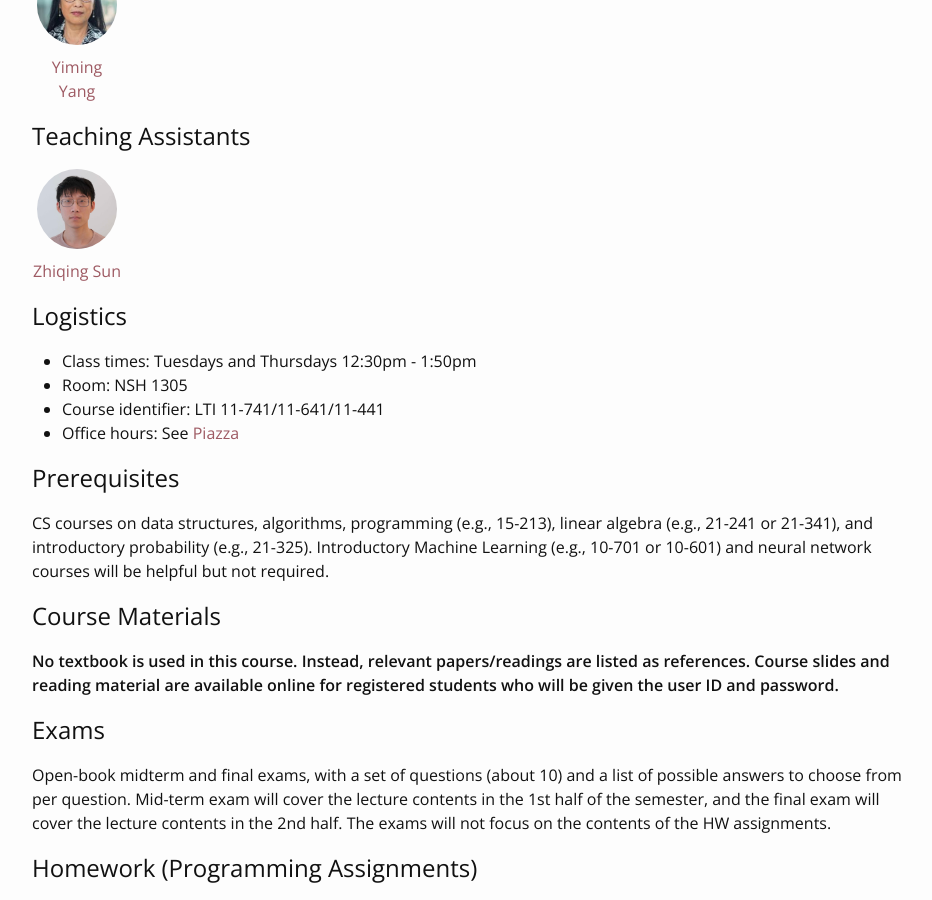
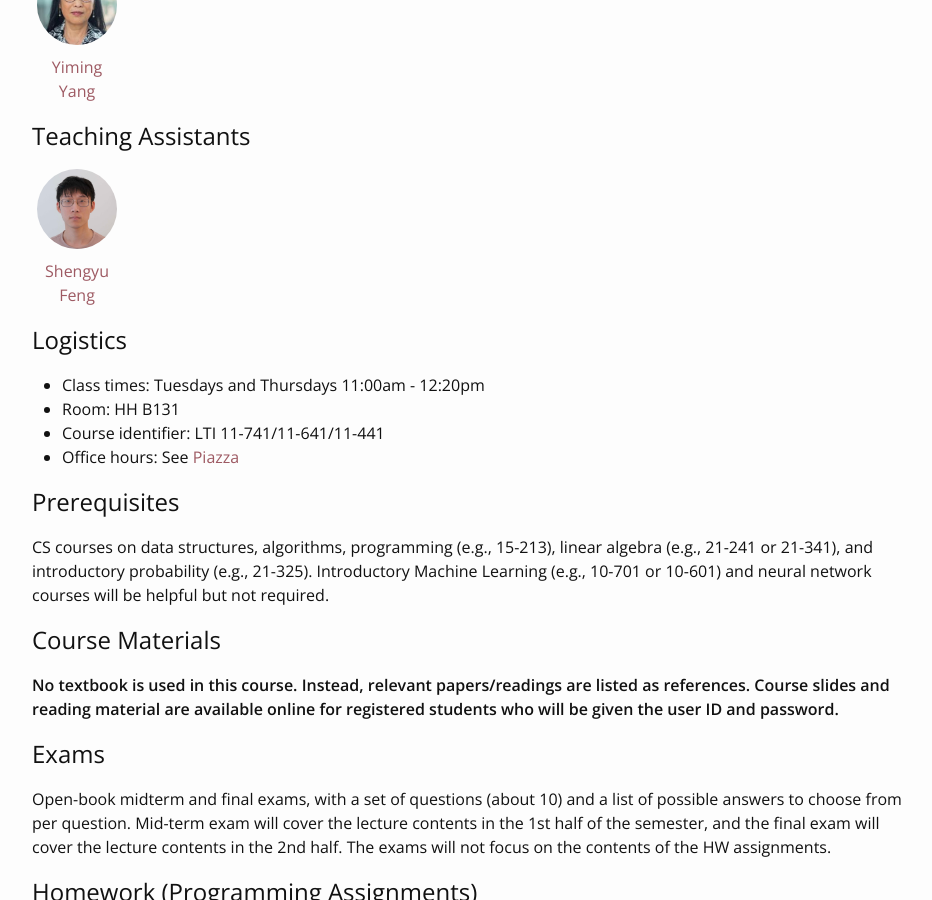
Before and after one commit to cmu-ml-graph-2024f/f2024, a Jekyll site: the page built from index.md, in a window 1280 px wide and 900 px high, scrolled down 510 px. Shown: the whole window, without its empty margins (173-1105 px from the left). Built offline with Jekyll 4.4.1, drawn with Linux system fonts in a browser that asks for light colours; nearby versions of some CDN libraries.

Commit message:
Update course_info.yml

```diff
--- a/_data/course_info.yml
+++ b/_data/course_info.yml
@@ -12,8 +12,8 @@ exams: Open-book midterm and final exams, with a set of questions (about 10) and
 course_semester: "Fall 2024"
 course_dept: LTI
 course_num: 11-741/11-641/11-441
-classes: Tuesdays and Thursdays 12:30pm - 1:50pm
-room: NSH 1305
+classes: Tuesdays and Thursdays 11:00am - 12:20pm
+room: HH B131
 office_hours: See <a href="https://piazza.com/cmu/spring2024/11441741/home">Piazza</a>
 schoolname: "Carnegie Mellon University"
 schoolurl: "https://www.cmu.edu/"
@@ -25,7 +25,7 @@ instructors:
     webpage: https://www.cs.cmu.edu/~./yiming/
 
 teaching_assistants:
-  - name: Zhiqing Sun
+  - name: Shengyu Feng
     profile_pic: /_images/site/zhiqing.jpeg
     webpage: https://www.cs.cmu.edu/~zhiqings/
 #  - name: Zekai Li
```
